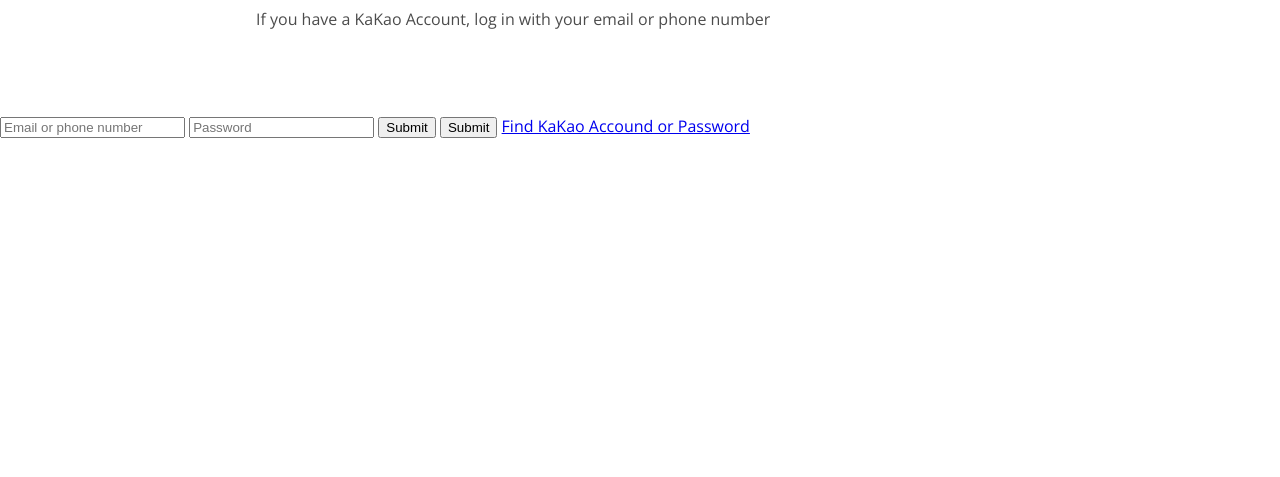
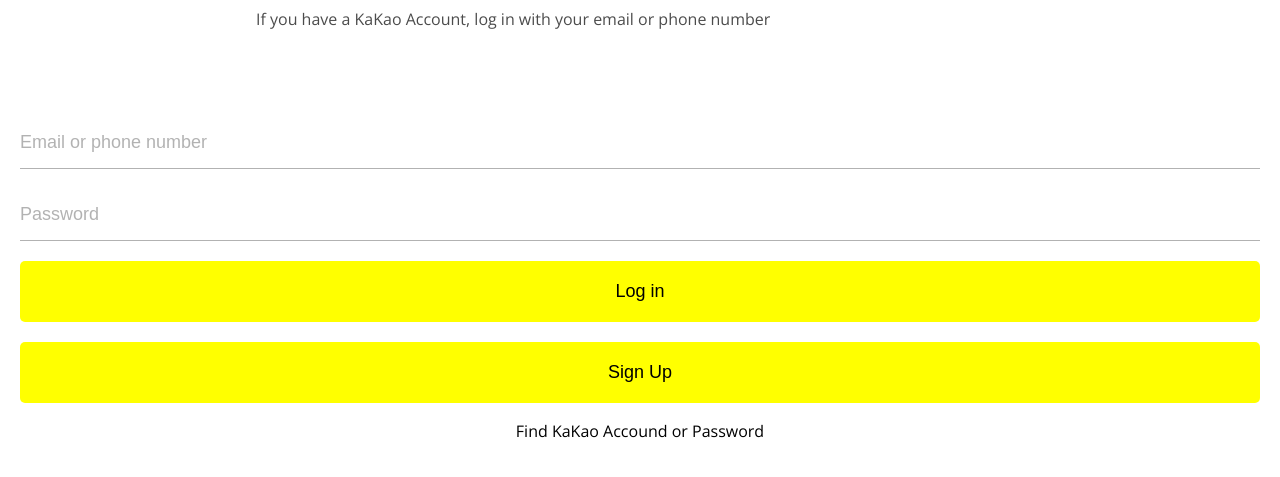
Before and after one commit to mungja/kakao-clone, a plain HTML site: page index.html in a window 1280 px wide. Shown: the part 185-662 px from the top of the page. Drawn offline with nearby package versions, Linux system fonts and the light colour scheme.

Commit message:
login-forn unpdate

```diff
--- /dev/null
+++ b/css/login-form.css
@@ -0,0 +1,32 @@
+#login-form{
+    display: flex;
+    flex-direction: column;
+    margin: 0px 20px;
+}
+#login-form input {
+    font-size: 18px;
+    padding: 15px 0px;
+    margin-bottom: 20px;
+    border: none;
+}
+#login-form input:not([type="submit"]){
+    border-bottom: 1px solid rgba(0, 0, 0, 0.3);
+    transition: border-color 0.3s ease-in-out;
+
+}
+#login-form input::placeholder{
+    color:rgba(0, 0, 0, 0.3)
+}
+#login-form input:focus{
+	border-color: yellow;
+}
+#login-form input[type="submit"]{
+    border-radius: 5px;
+    background-color: yellow;
+    padding: 20px;
+}
+#login-form a{
+    text-align: center;
+    text-decoration: none;
+    color: inherit;
+}
--- a/css/reset.css
+++ b/css/reset.css
@@ -46,3 +46,6 @@ table {
 	border-collapse: collapse;
 	border-spacing: 0;
 }
+#login-form input:focus{
+	outline: none;
+}
--- a/css/style.css
+++ b/css/style.css
@@ -1,25 +1,8 @@
 @import url('https://fonts.googleapis.com/css2?family=Open+Sans:wght@400;500&display=swap');
 @import "reset.css";
 @import "status-bar.css";
-
+@import "welcome.css";
+@import "login-form.css";
 body {
     font-family: 'Open Sans', sans-serif;
 }
-.welcome-header{
-    margin: 90px 0px;
-    text-align: center;
-    display: flex;
-    flex-direction: column;
-    align-items: center;
-}
-.welcome-header__title{
-    margin-bottom: 40px;
-    font-size: 40px;
-    font-weight: 500;
-}
-.welcome-header__text{
-    display: flex;
-    width: 60%;
-    opacity: 0.7;
-}
-/* 화면을 키울 시 헤더 텍스트가 왼쪽 기준으로 정렬 아마 width를 60%를 줘서 60%기준 왼쪽부터 써지는것 같은데 근무 같다와서 확인 */
--- /dev/null
+++ b/css/welcome.css
@@ -0,0 +1,17 @@
+.welcome-header{
+    margin: 90px 0px;
+    text-align: center;
+    display: flex;
+    flex-direction: column;
+    align-items: center;
+}
+.welcome-header__title{
+    margin-bottom: 40px;
+    font-size: 40px;
+    font-weight: 500;
+}
+.welcome-header__text{
+    display: flex;
+    width: 60%;
+    opacity: 0.7;
+}
--- a/index.html
+++ b/index.html
@@ -31,8 +31,8 @@
     <form id="login-form">
         <input type="text" placeholder="Email or phone number" />
         <input type="password" placeholder="Password" />
-        <input type="submit" placeholder="Log in"/>
-        <input type="submit" placeholder="Sign Up"/>
+        <input type="submit" value="Log in"/>
+        <input type="submit" value="Sign Up" />
         <a href="#" >Find KaKao Accound or Password</a>
     </form>
     <script src="https://kit.fontawesome.com/6478f529f2.js"
```
